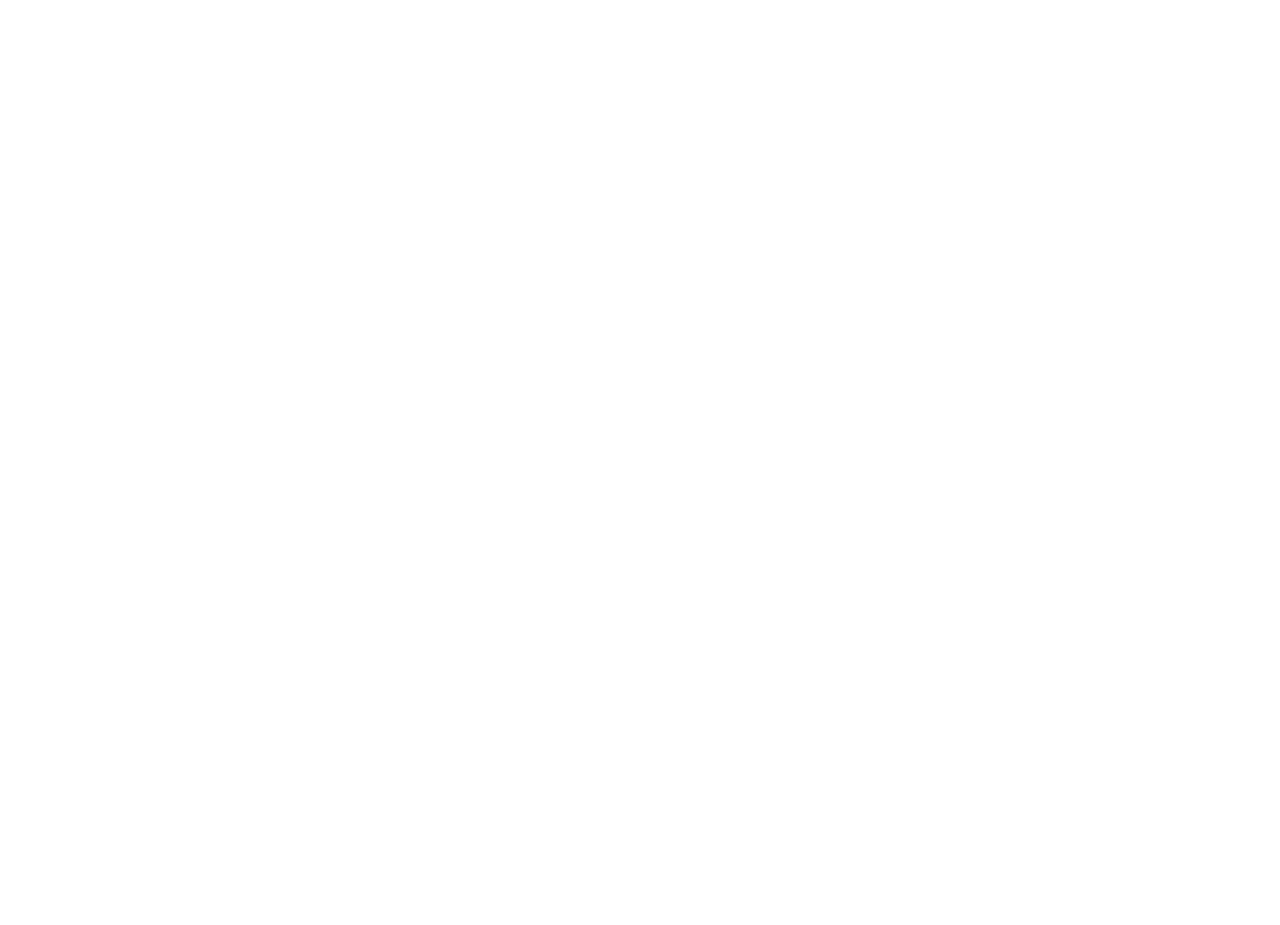
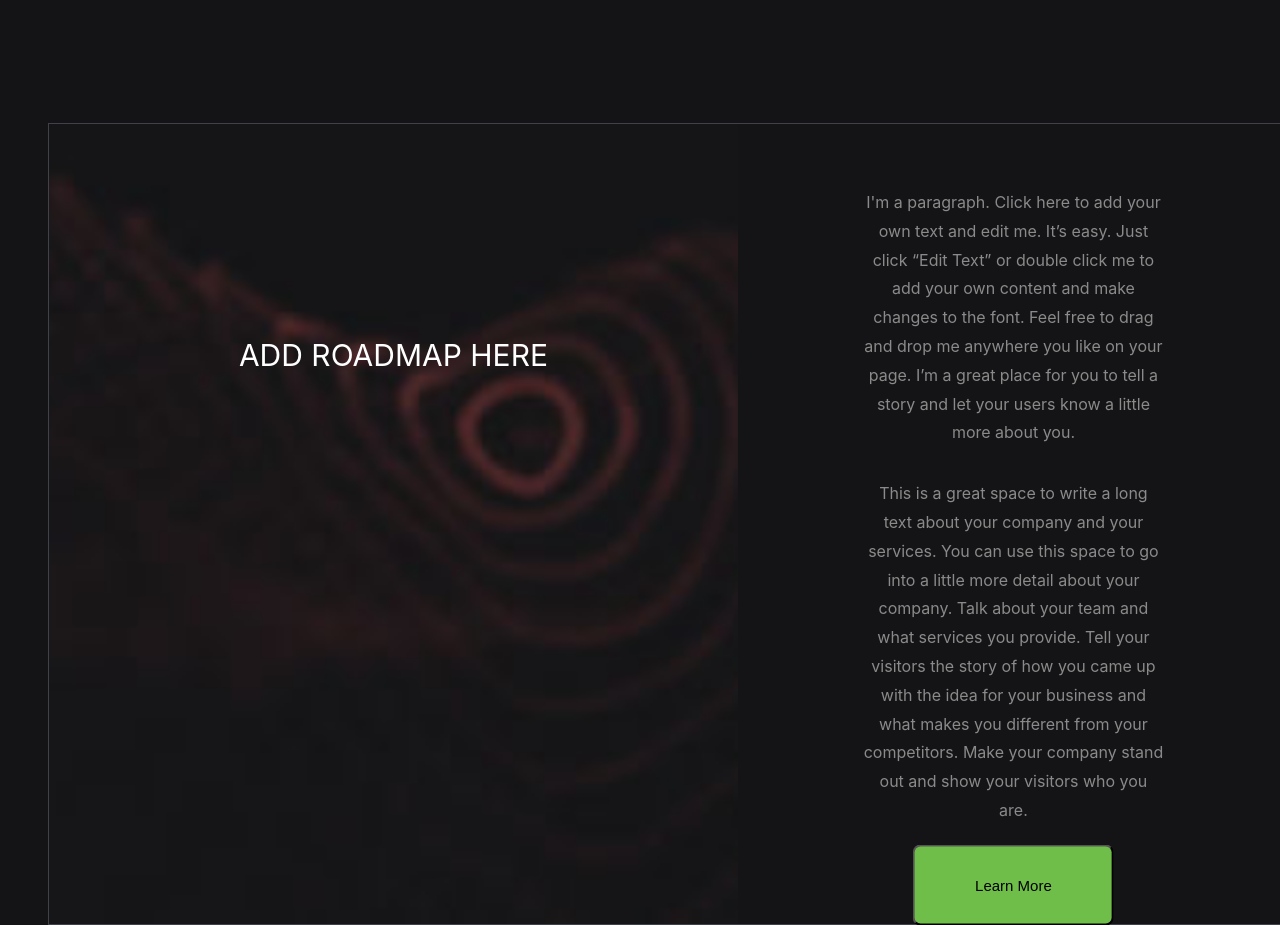
Before and after one commit to akachi1409/wix-frontend, a React (Create React App) app: page / in a window 1280 px wide. Shown: the part 2080-3005 px from the top of the page. Before the commit the page ends 2021 px from the top, so only its background shows below. Built offline with nearby package versions, Linux system fonts and the light colour scheme.

Commit message:
add roadmap

```diff
--- a/src/App.js
+++ b/src/App.js
@@ -2,12 +2,13 @@
 
 import Header from "./components/header/header"
 import Utility from './components/utility/utility';
+import Roadmap from './components/roadmap/roadmap';
 function App() {
   return (
     <div className="App">
         <Header/>
         <Utility/>
-
+        <Roadmap/>
     </div>
   );
 }
--- /dev/null
+++ b/src/components/roadmap/roadmap.css
@@ -0,0 +1,82 @@
+.roadmap_layout{
+    background-color: rgb(20,20,22);
+    padding-top: 15em;
+}
+
+.roadmap_section{
+    background-color: transparent;
+    border-style: solid;
+    border-width: thin;
+    border-color: rgb(63,67,73);
+    height:800px;
+    margin: 0em 3em;
+    min-width: 1240px;
+
+    display: flex;
+    flex-direction: row;
+}
+
+.roadmap_left_bar{
+    flex: 5;
+    background-image: url(../../assets/header/roadmap-bg.jpg);
+
+    background-position: 50%;
+    background-repeat: no-repeat;
+    background-size: cover;
+    text-align: center;
+    color: white;
+}
+.roadmap_left_title{
+    padding-top: 6em;
+    line-height: 1.4em;
+    font-size: 30px;
+}
+.roadmap_right_text:first-child{
+    margin-top: 4em!important;
+    min-width:300px;
+    max-width:300px;
+    margin:0 auto;
+    line-height: 1.8em;
+    font-size: 16px;
+    color: rgb(138,138,138);
+    text-align: center;
+}
+.roadmap_right_text{
+    margin-top: 2em!important;
+    min-width:300px;
+    max-width:300px;
+    margin:0 auto;
+    line-height: 1.8em;
+    font-size: 16px;
+    color: rgb(138,138,138);
+    text-align: center;
+}
+.roadmap_right_bar{
+    flex: 4;
+    display: flex;
+    flex-direction: column;
+}
+
+.roadmap_mint_container{
+    width: 100%;
+    position: relative;
+}
+
+.roadmap_mint{
+    float: left;
+    background-color: rgb(112,190,74);
+    font-size: 15px;
+    margin: 4em auto;
+    padding: 2em 4em;
+    position: absolute;
+    top: 50%;
+    left: 50%;
+    -ms-transform: translate(-50%, -50%);
+    transform: translate(-50%, -50%);
+    border-radius: 8px;
+}
+.roadmap_mint:hover{
+    background-color:  black;
+    color: white;
+    transition: color 0.4s ease;
+}
--- /dev/null
+++ b/src/components/roadmap/roadmap.js
@@ -0,0 +1,33 @@
+import React from "react";
+
+import "./roadmap.css";
+class Roadmap extends React.Component{
+    render(){
+        return(
+            <div className="roadmap_layout">
+                <div className="roadmap_section">
+                    <div className="roadmap_left_bar" >
+                        <p className="roadmap_left_title">ADD ROADMAP HERE</p>
+                    </div>
+                    <div className="roadmap_right_bar">
+                        <p className="roadmap_right_text">
+                            I'm a paragraph. Click here to add your own text and edit me. It’s easy. Just click “Edit Text” or double click me to add your own content and make changes to the font. Feel free to drag and drop me anywhere you like on your page. I’m a great place for you to tell a story and let your users know a little more about you.
+                        </p>
+                        <p className="roadmap_right_text">
+                        This is a great space to write a long text about your company and your services. You can use this space to go into a little more detail about your company. Talk about your team and what services you provide. Tell your visitors the story of how you came up with the idea for your business and what makes you different from your competitors. Make your company stand out and show your visitors who you are.
+                        </p>
+                        <div className="roadmap_mint_container">
+                            <button className="roadmap_mint">
+                                Learn More
+                            </button>
+                        </div>
+
+                    </div>
+                </div>
+
+            </div>
+        )
+    }
+}
+
+export default Roadmap
```
Also changed, not shown: src/assets/header/roadmap-bg.jpg (renamed from src/assets/header/c837a6_41aece62e57346379d12018aece18ea2_mv2.jpg).
